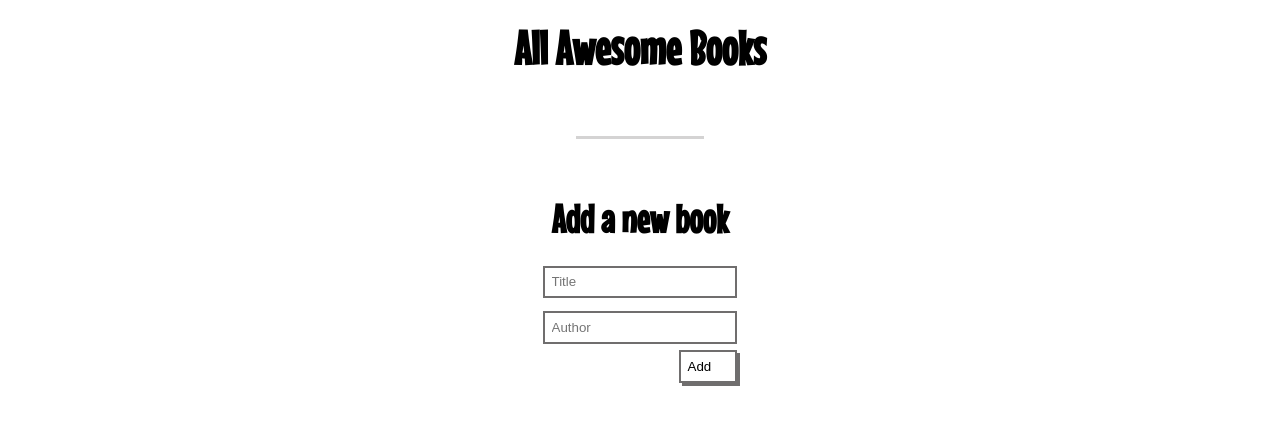
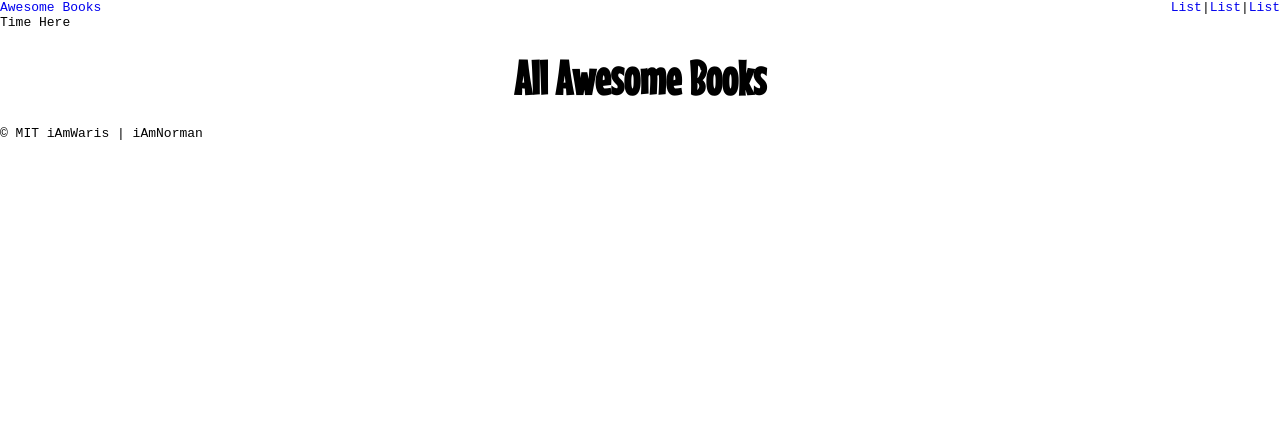
Before and after one commit to iAmWaris97/AwesomeBooks, a website: page index.html in a window 1280 px wide. Drawn offline with Linux system fonts and the light colour scheme.

Commit message:
refactor html to have navbar and footer

```diff
--- a/index.html
+++ b/index.html
@@ -8,13 +8,36 @@
     <link rel="stylesheet" href="styles.css" />
   </head>
   <body>
+    <header class="header">
+      <nav class="navbar">
+        <a href="#" class="logo">Awesome Books</a>
+        <ul class="nav-menu">
+          <li class="nav-link">
+            <a href="#">List</a>
+          </li>
+          <li class="separator">|</li>
+          <li class="nav-link">
+            <a href="#">List</a>
+          </li>
+          <li class="separator">|</li>
+          <li class="nav-link">
+            <a href="#">List</a>
+          </li>
+        </ul>
+      </nav>
+      <div>Time Here</div>
+    </header>
+
+    <main>
+      <section>
         <h1>All Awesome Books</h1>
         <table>
           <tbody class="tbody" id="tbody"></tbody>
         </table>
+        <p class="empty hide">Your book list is Empty, kindly add books</p>
+      </section>
 
-    <div class="hr-line"></div>
-
+      <section class="add hide">
         <h2>Add a new book</h2>
         <div class="form">
           <form action="#" method="POST">
@@ -25,6 +48,24 @@
             <button type="submit">Add</button>
           </form>
         </div>
+      </section>
+
+      <section class="contactus hide">
+        <div class="contactus-detal">
+          <h2>Contact Information</h2>
+          <p>Do you have any questions or you just want to say "Hello?"</p>
+          <p>you can reach out to us!</p>
+          <ul>
+            <li>our email : waris@email.dev | norman@email.dev</li>
+            <li>our Phone number : 001-111-1111</li>
+            <li>our address: Streetname 11, 10001 city, Silicon Valley</li>
+          </ul>
+        </div>
+      </section>
+    </main>
+    <footer>
+      <p>&copy; MIT iAmWaris | iAmNorman</p>
+    </footer>
 
     <script src="index.js"></script>
   </body>
--- a/styles.css
+++ b/styles.css
@@ -6,11 +6,40 @@
   box-sizing: border-box;
 }
 
+a {
+  text-decoration: none;
+}
+
+li {
+  list-style-type: none;
+}
+
+header {
+  display: flex;
+  flex-direction: column;
+}
+
+.navbar {
+  display: flex;
+  justify-content: space-between;
+  align-items: center;
+}
+
+.nav-menu {
+  display: flex;
+  justify-content: space-evenly;
+  align-items: center;
+}
+
 body {
   font-family: monospace;
 }
 
-a {
+.hide {
+  display: none;
+}
+
+.rm-button {
   text-decoration: none;
   background-color: white;
   color: black;
```
Lines whose indentation alone changed are shown as unchanged.
